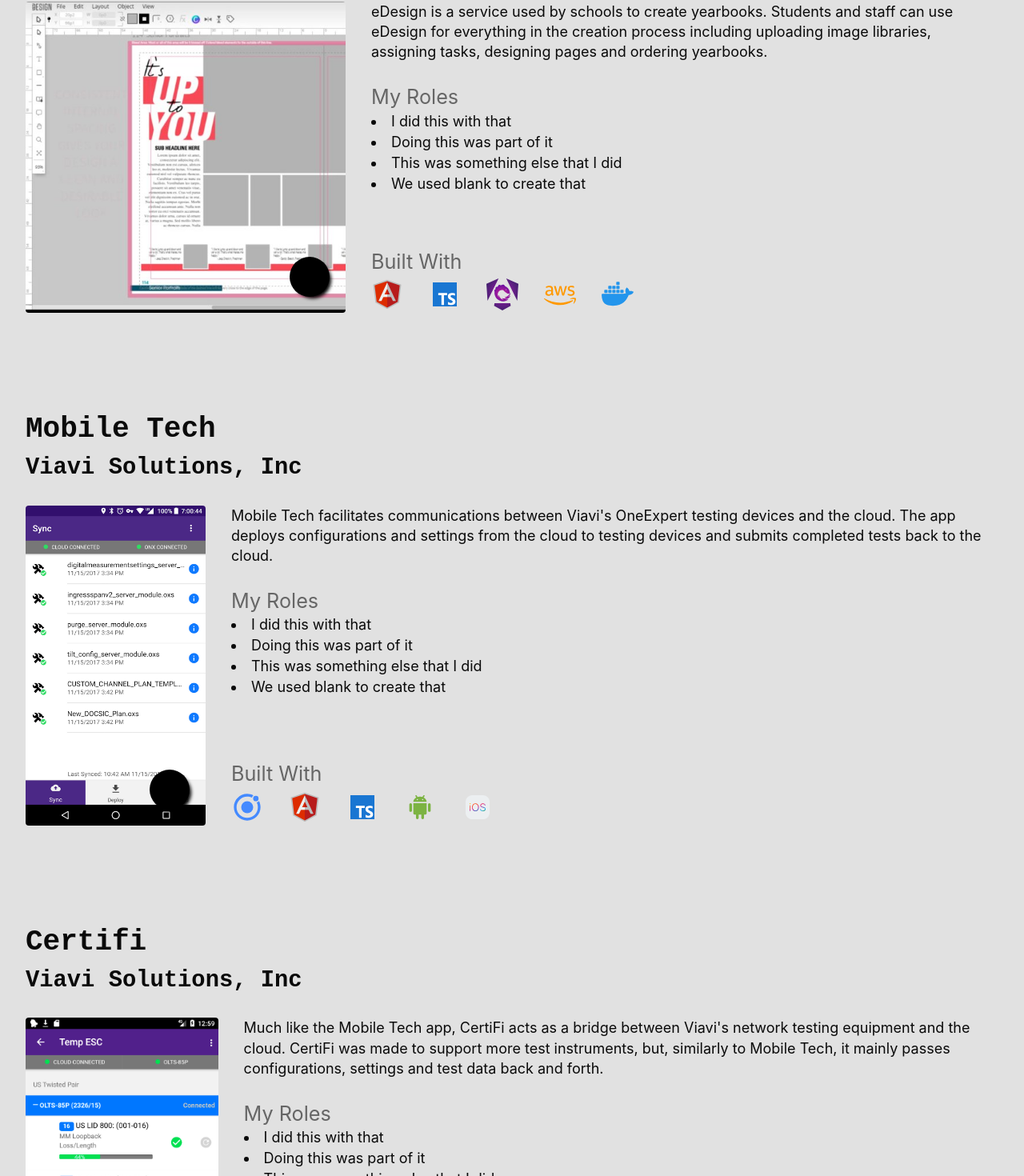
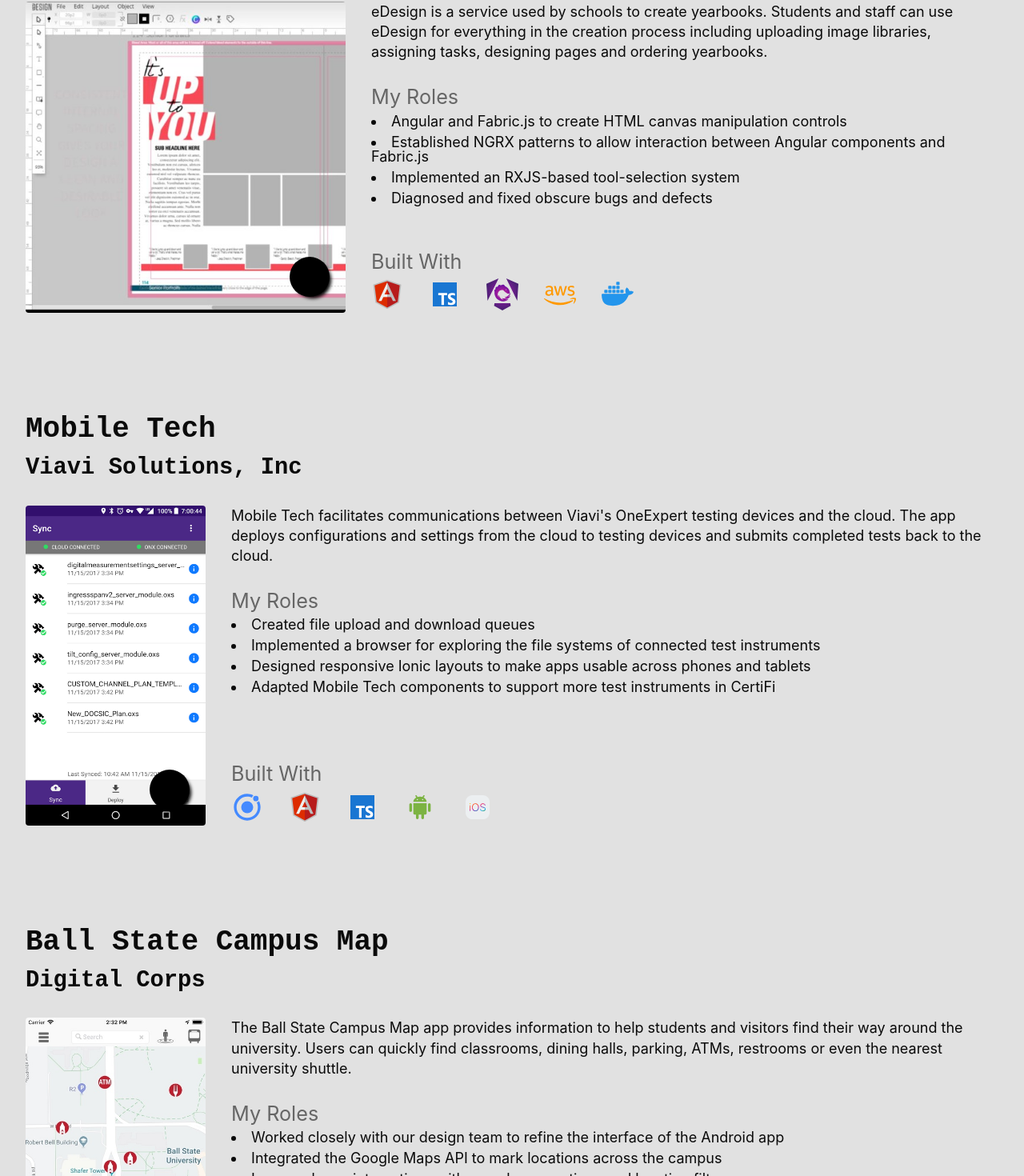
Before and after one commit to scoottrick/my-website, a Vue app: page / in a window 1280 px wide. Shown: the part 851-2321 px from the top of the page at 80% size. Built offline with nearby package versions, Linux system fonts and the light colour scheme; some icons are missing.

Commit message:
Adds list of roles for most projects

```diff
--- a/src/components/ProjectView.vue
+++ b/src/components/ProjectView.vue
@@ -17,15 +17,11 @@
             </p>
             <div class="roles">
                 <h3>My Roles</h3>
-                <ul>
-                    <li>I did this with that</li>
-                    <li>Doing this was part of it</li>
-                    <li>This was something else that I did</li>
-                    <li>We used blank to create that</li>
+                <ul v-if="project.roles.length">
+                    <li v-for="(role, i) in project.roles" :key="i">
+                        {{ role }}
+                    </li>
                 </ul>
-                <!-- <p>
-                    {{ project.role }}
-                </p> -->
             </div>
             <div class="techs">
                 <h3>Built With</h3>
--- a/src/data/portfolio-data.js
+++ b/src/data/portfolio-data.js
@@ -75,8 +75,13 @@
     project:
         'eDesign is a service used by schools to create yearbooks. Students and staff can use eDesign for everything in the creation process including uploading image libraries, assigning tasks, designing pages and ordering yearbooks.',
     role: 'My work on eDesign was concentrated on the page design system, where we used Angular and Fabric.js to implement features for adding and manipulating text, shapes, and images on an HTML canvas. I was heavily involved in creating the core tool-selection system and establishing patterns for using Angular components to control Fabric.js actions. Later in the project, I also played an important role finding and fixing obscure bugs.',
-    techs: [TechList.angular, TechList.typescript, TechList.ngrx, TechList.aws, TechList.docker],
-    thumb: 'edesign-thumb.jpg'
+    roles: [
+        'Angular and Fabric.js to create HTML canvas manipulation controls',
+        'Established NGRX patterns to allow interaction between Angular components and Fabric.js',
+        'Implemented an RXJS-based tool-selection system',
+        'Diagnosed and fixed obscure bugs and defects'
+    ],
+    techs: [TechList.angular, TechList.typescript, TechList.ngrx, TechList.aws, TechList.docker]
 });
 
 // DIGITAL CORPS
@@ -85,24 +90,48 @@
     project:
         'The Ball State Campus Map app provides information to help students and visitors find their way around the university. Users can quickly find classrooms, dining halls, parking, ATMs, restrooms or even the nearest university shuttle.',
     role: 'I was part of the Android team during our efforts to redesign and overhaul the campus map app. I worked closely with our design team to improve the search interface and map interactions. I also worked with the Google Maps API to show locations to users based on the filters they applied.',
+    roles: [
+        'Worked closely with our design team to refine the interface of the Android app',
+        'Integrated the Google Maps API to mark locations across the campus',
+        'Improved map interactions with search suggestions and location filters',
+        'Created location details views for users to find important information'
+    ],
     techs: [TechList.android, TechList.java, TechList.googleMaps]
 });
 const iprApp = createProjectData('Indiana Public Radio', digitalCorps, 'ipr', {
     project:
         'The Indiana Public Radio app allows users to interact with IPR content from anywhere. Users can listen to the live station, catch up on local shows, see community news, view the upcoming schedule and receive notifications when their favorite shows are about to begin.',
     role: "I worked on the iOS version of the IPR app before its initial launch. I implemented local notifications that users could set from the IPR schedule and refined the app's design based on feedback from our design team. My most difficult task was managing an audio player with controls that could be used for listening to the live IPR broadcast or recordings of previous shows.",
+    roles: [
+        'Created a schedule page where users could subscribe to notifications for IPR shows',
+        'Implemented unified media controls to handle audio for both live and recorded shows',
+        'Synchronized audio controls from the recorded shows list with the main media player',
+        'Refined UI elements based on feedback from our design team'
+    ],
     techs: [TechList.ios, TechList.objectivec, TechList.xcode]
 });
 const perryvilleApp = createProjectData('Perryville Battlefield', digitalCorps, 'perryville', {
     project:
         'The Perryville Battlefield app enhances the experience of visitors to Perryville Battlefield State Historic Site. The app provides a map of the park as well as additional details and historical context for the various stops along a guided tour of the battlefield.',
     role: "While I worked on both the Android and iOS versions of the Perryville Battlefield app, it's more notable to me because it was my first Android project. I also used the Google Maps API to mark important sites within the park. I also created pages for stops along a guided tour where users could read or listen to an audio recording of details about the site.",
+    roles: [
+        'My first Android project, though I worked on both Android and iOS apps',
+        'Implemented a map view with an image overlay showing the park and its trails',
+        'Created pages for a guided tour where users could read or listen to narrated details about each site',
+        'Marked important locations within the park using the Google Maps API'
+    ],
     techs: [TechList.android, TechList.java, TechList.ios, TechList.objectivec, TechList.googleMaps]
 });
 const parksApp = createProjectData('Indiana State Parks', digitalCorps, 'in-parks', {
     project:
         "This app provides an overview and information about a handful of Indiana's state parks. Users can use the app to find park details including a map, background information, photos and notable sites within the park.",
     role: 'The Indiana State Parks app marks my first effort on an iOS project. As a whole, I built the app with simple navigation and interfaces. Notable features I implemented include a photo gallery and a media player for local audio files. I also integrated Google Maps to display park maps with pins denoting popular areas within each park.',
+    roles: [
+        'My first iOS app',
+        'Used Google Maps to implement park maps with pins to denote popular areas within them',
+        'Created a gallery view to show park photos',
+        'Implemented simple controls for users to listen to local audio files'
+    ],
     techs: [TechList.ios, TechList.objectivec, TechList.xcode, TechList.googleMaps]
 });
 
@@ -111,33 +140,40 @@
     project:
         "Mobile Tech facilitates communications between Viavi's OneExpert testing devices and the cloud. The app deploys configurations and settings from the cloud to testing devices and submits completed tests back to the cloud.",
     role: 'We used Ionic and Angular to create the Mobile Tech apps for Android and iOS. Some features that I contributed include, a file system browser, file upload/deployment queues and connection status indicators. Additionally, I was often tasked with adjusting interface designs to make them usable for both phones and tablets.',
+    roles: [
+        'Created file upload and download queues',
+        'Implemented a browser for exploring the file systems of connected test instruments',
+        'Designed responsive Ionic layouts to make apps usable across phones and tablets',
+        'Adapted Mobile Tech components to support more test instruments in CertiFi'
+    ],
     techs: [TechList.ionic, TechList.angular, TechList.typescript, TechList.android, TechList.ios]
 });
-const certifiApp = createProjectData('Certifi', 'Viavi Solutions, Inc', 'certifi', {
-    project:
-        "Much like the Mobile Tech app, CertiFi acts as a bridge between Viavi's network testing equipment and the cloud. CertiFi was made to support more test instruments, but, similarly to Mobile Tech, it mainly passes configurations, settings and test data back and forth.",
-    role: 'The Android and iOS versions of the CertiFi closely mimic the Mobile Tech apps but with more dynamic interfaces to support multiple kinds of test instruments. We reused many ideas and components from Mobile Tech but adapted them to show the relevant information for each supported device.',
-    techs: [TechList.ionic, TechList.angular, TechList.typescript, TechList.android, TechList.ios]
-});
+// const certifiApp = createProjectData('Certifi', 'Viavi Solutions, Inc', 'certifi', {
+//     project:
+//         "Much like the Mobile Tech app, CertiFi acts as a bridge between Viavi's network testing equipment and the cloud. CertiFi was made to support more test instruments, but, similarly to Mobile Tech, it mainly passes configurations, settings and test data back and forth.",
+//     role: 'The Android and iOS versions of the CertiFi closely mimic the Mobile Tech apps but with more dynamic interfaces to support multiple kinds of test instruments. We reused many ideas and components from Mobile Tech but adapted them to show the relevant information for each supported device.',
+//     techs: [TechList.ionic, TechList.angular, TechList.typescript, TechList.android, TechList.ios]
+// });
 
 // PERSONAL
 const falloutApp = createProjectData('Fallout 4 Buddy', null, 'fallout', {
     project:
         'Fallout 4 is a massive game with plenty of things to do and find. I built this web app to simplify my campaigns by allowing me to keep track of which collectible items I have found and the ones still scattered across the Wasteland. I also included a tool to help hack the locked terminals throughout the game.',
     role: "My Fallout 4 companion app is the first Progressive Web App that I made with Angular. I implemented checklists of the game's collectible items that are saved in local storage and include information about where the items can be found and the effects they have. The terminal hacking feature allows users to input the possible passwords from in-game terminals and filters out the incorrect options until the correct password is found.",
+    roles: [],
     techs: [TechList.angular, TechList.typescript, TechList.html, TechList.css]
 });
 const golfApp = createProjectData('Round of Golf', null, 'golf', {
     project:
         "This web app was built to be the simplest way to keep track of scores for a round of golf. It's as simple as I could make it. All that's needed to create a scorecard are the names of 1-4 golfers and a choice of either 9 or 18 holes. Scorecards are then saved as they are updated and can be revisited via a history feature.",
     role: "I created this app with the goal of giving myself a quick and easy way to keep track of golf scores while playing with friends, but I used the project as a way to familiarize myself with React and Tailwind as well. Because it's a Progressive Web App that stores scorecard data in local storage, it has almost no loading times and can be used completely offline.",
+    roles: [],
     techs: [TechList.react, TechList.javascript, TechList.tailwind, TechList.html]
 });
 
 const projects = [
     edesign,
     mobileTechApp,
-    certifiApp,
     mapApp,
     iprApp,
     perryvilleApp,
@@ -159,7 +195,7 @@
     if (!details) {
         throw new Error('cannont create portfolio data');
     }
-    const { project, role, techs } = details;
+    const { project, role, techs, roles } = details;
     return {
         id: ++projectId,
         name,
@@ -168,6 +204,7 @@
         images: [],
         description: project,
         role: role,
+        roles: roles || [],
         techs: techs
     };
 }
```
